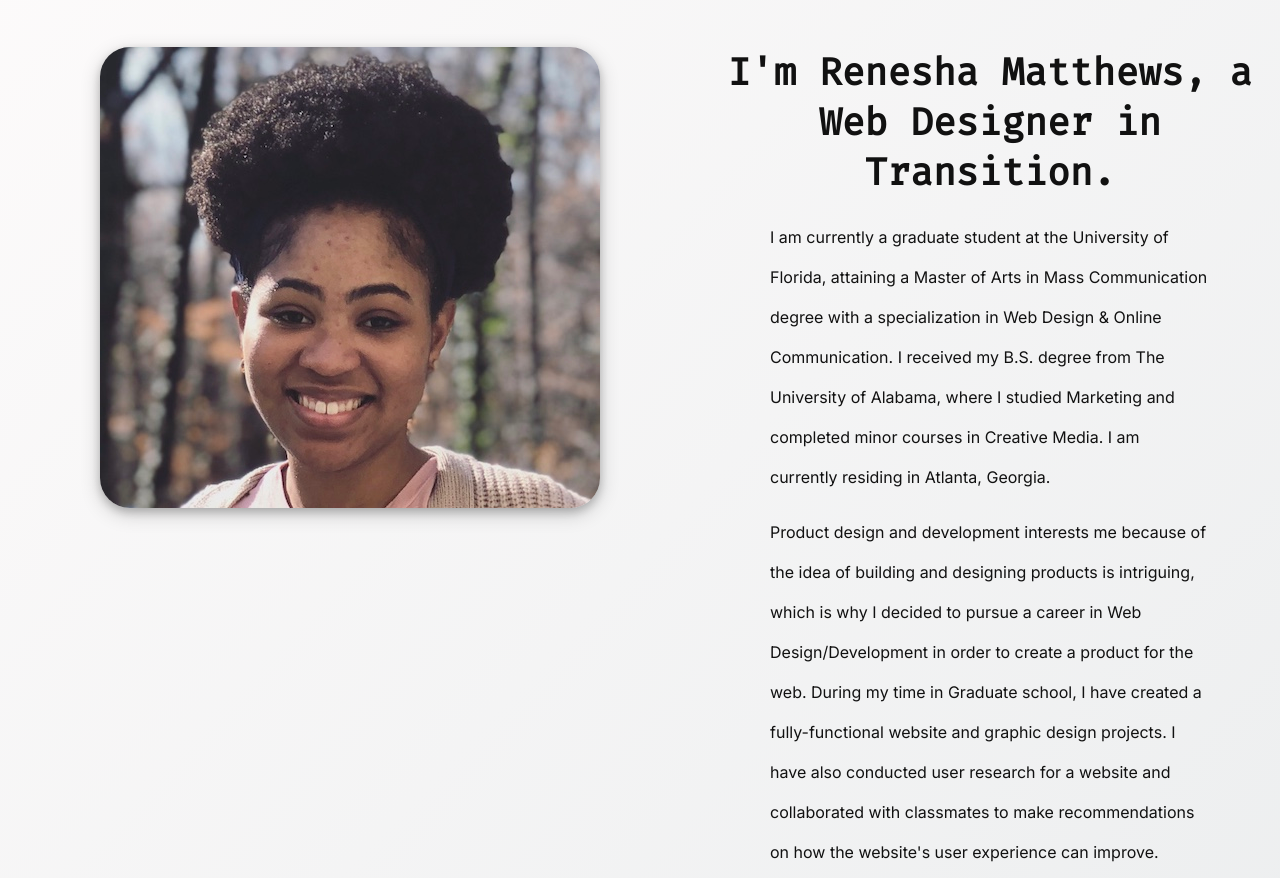
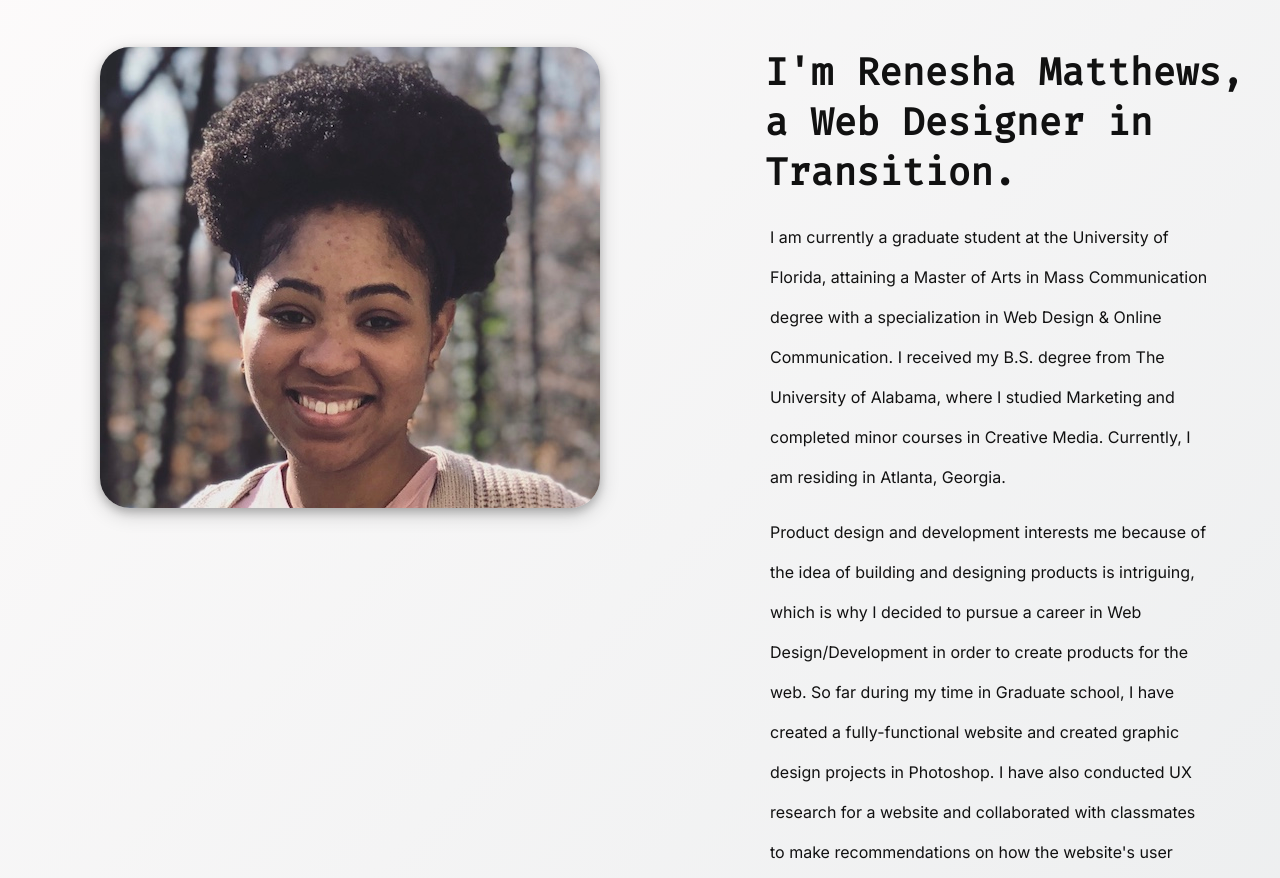
Before and after one commit to renesha-matthews/project3, a plain HTML site: page about.html in a window 1280 px wide. Shown: the part 134-1012 px from the top of the page. Drawn offline with Linux system fonts and the light colour scheme; a web font is replaced by a local one.

Commit message:
revised text on the about page

```diff
--- a/about.html
+++ b/about.html
@@ -59,13 +59,14 @@
     <main>
       <img class="renesha" src="image/renesha.jpg" alt="Renesha Matthews" title="Renesha Matthews" width="500"/>
 
-      <div class="text-container">
-        <h2>I'm Renesha Matthews, a Web Designer in Transition.</h2>
-        <p>I am currently a graduate student at the University of Florida, attaining a Master of Arts in Mass Communication degree with a specialization in Web Design & Online Communication. I received my B.S. degree from The University of Alabama, where I studied Marketing and completed minor courses in Creative Media. I am currently residing in Atlanta, Georgia.</p>
+        <div class="text-container">
+          <h2>I'm Renesha Matthews, a Web Designer in Transition.</h2>
 
-        <p>Product design and development interests me because of the idea of building and designing products is intriguing, which is why I decided to pursue a career in Web Design/Development in order to create a product for the web. During my time in Graduate school, I have created a fully-functional website and graphic design projects. I have also conducted user research for a website and collaborated with classmates to make recommendations on how the website's user experience can improve.</p>
+          <p>I am currently a graduate student at the University of Florida, attaining a Master of Arts in Mass Communication degree with a specialization in Web Design & Online Communication. I received my B.S. degree from The University of Alabama, where I studied Marketing and completed minor courses in Creative Media. Currently, I am residing in Atlanta, Georgia.</p>
 
-        <p>When I am not working on projects, I love to jam to some music, play videos games, read a book, or spend quality time with my family.</p>
+          <p>Product design and development interests me because of the idea of building and designing products is intriguing, which is why I decided to pursue a career in Web Design/Development in order to create products for the web. So far during my time in Graduate school, I have created a fully-functional website and created graphic design projects in Photoshop. I have also conducted UX research for a website and collaborated with classmates to make recommendations on how the website's user experience can improve.</p>
+
+          <p>When I am not working on projects, I love to jam to some music, play videos games, read a book, or spend quality time with my family.</p>
       </div>
     </main>
 
--- a/css/style.css
+++ b/css/style.css
@@ -158,14 +158,15 @@ About Page Styling
   margin: 0 100px;
 }
 
+
 .text-container {
   text-align: left;
-  overflow: hidden;
+  overflow: auto;
 }
 
 .text-container h2 {
   padding-bottom: 5px;
-  text-align: center;
+  margin-left: 65px;
 }
 
 
```
Also changed, not shown: README.md (deleted).
